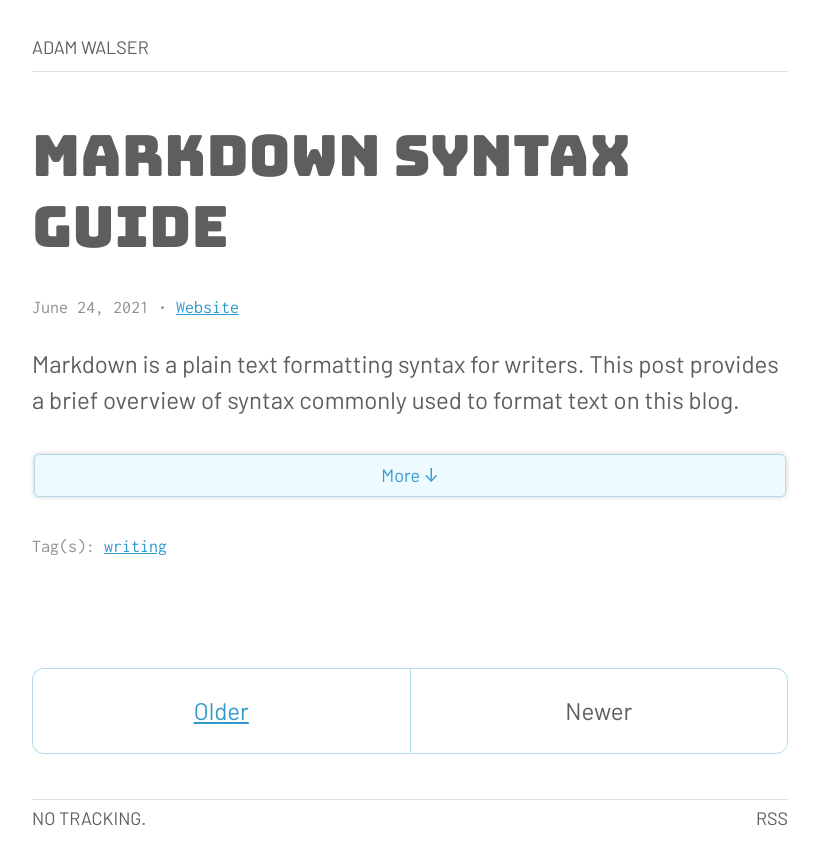
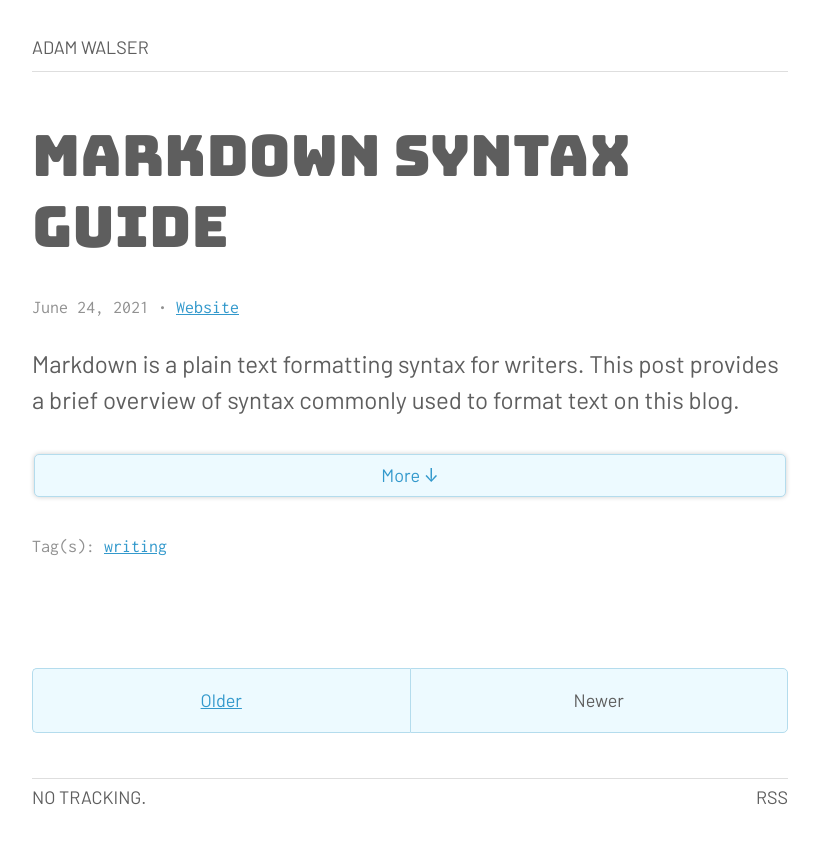
Before and after one commit to ajpwalser/ajpwalser.github.io, a Jekyll site: the page built from index.html, in a window 1280 px wide. Shown: the top 865 px of the page, without its empty margins (230-1049 px from the left). Built offline with Jekyll 4.4.1, drawn with Linux system fonts in a browser that asks for light colours; the list of posts is cut into pages by our own code.

Commit message:
Update style.css

```diff
--- a/css/style.css
+++ b/css/style.css
@@ -414,16 +414,18 @@ span.small {
   float: left;
   width: 50%;
   padding: 1em;
-  border: 1px solid var(--border);
+	font-size: 75%;
+	background-color: var(--light);
+	border: 1px solid var(--border);
 
   &:first-child {
     border-right-width: 0;
-    border-top-left-radius: .5em;
-    border-bottom-left-radius: .5em;
+    border-top-left-radius: 5px;
+    border-bottom-left-radius: 5px;
   }
   &:last-child {
-    border-top-right-radius: .5em;
-    border-bottom-right-radius: .5em;
+    border-top-right-radius: 5px;
+    border-bottom-right-radius: 5px;
   }
 }
 
```
